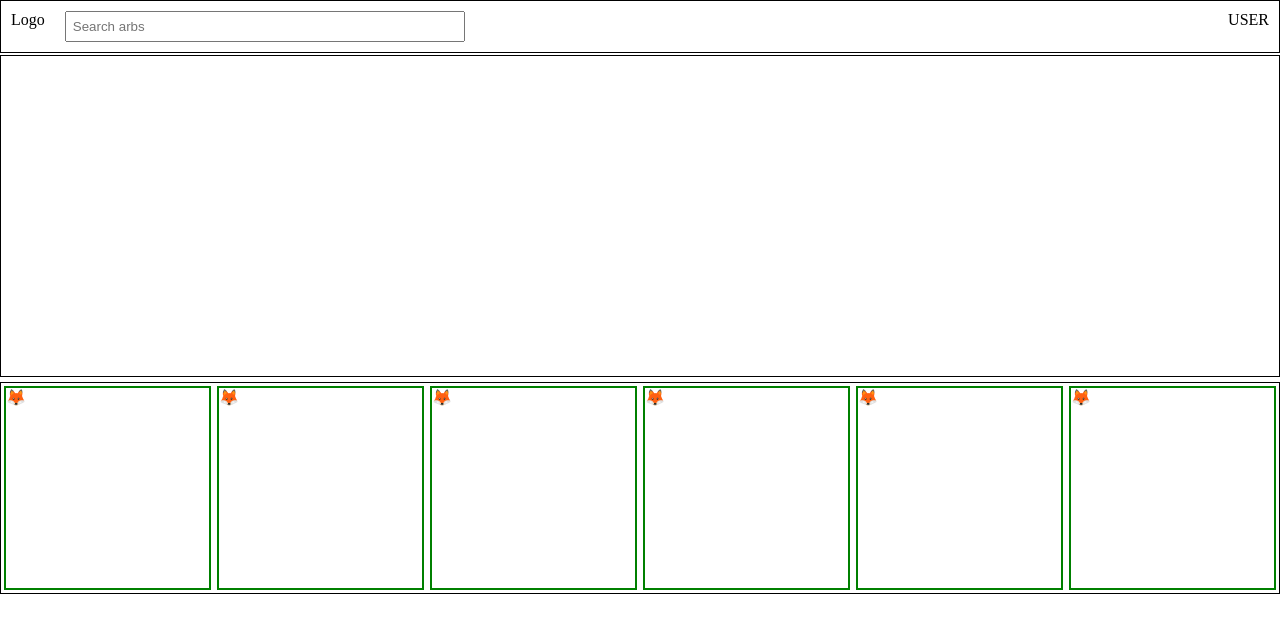
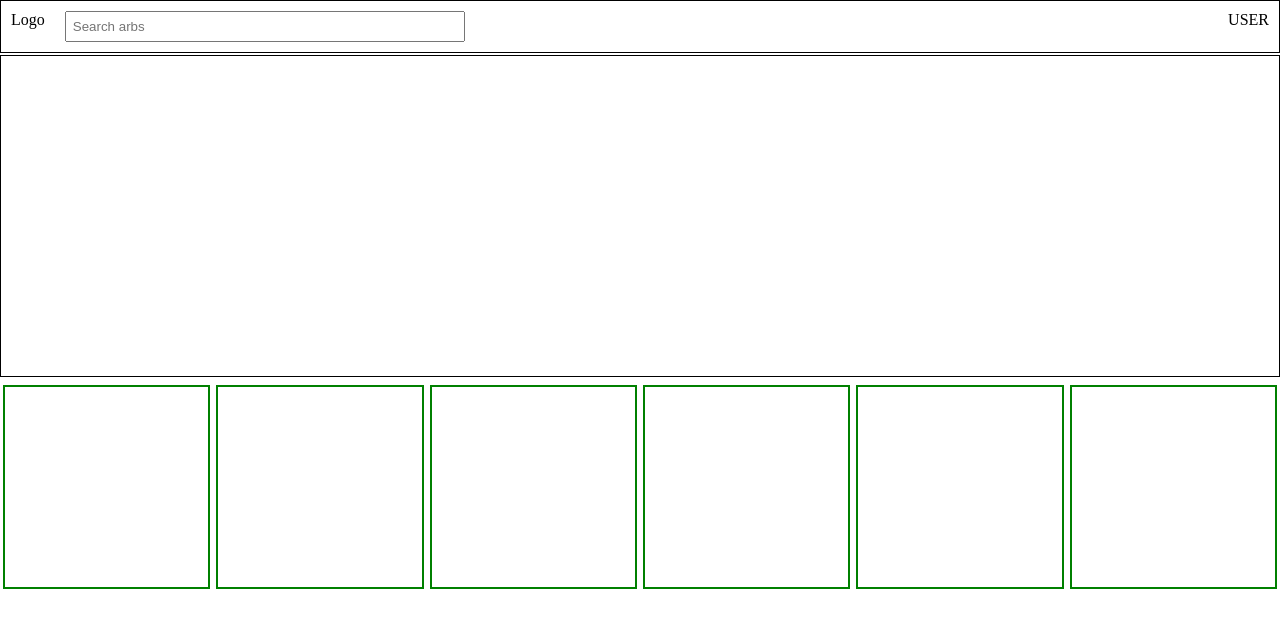
Before and after one commit to keithsimkin/Sports-Betting-Arbitrage, a React (Create React App) app in the folder frontend/: page / in a window 1280 px wide. Shown: the top 632 px of the page. Built offline with nearby package versions, Linux system fonts and the light colour scheme.

Commit message:
fixing component styling

```diff
--- a/frontend/src/components/CardHolder/Card/Card.js
+++ b/frontend/src/components/CardHolder/Card/Card.js
@@ -4,7 +4,6 @@ import "./card.css";
 const Card = () => {
 	return(
 		<div className="card">
-			🦊
 		</div>
 	)
 };
--- a/frontend/src/components/CardHolder/cardholder.css
+++ b/frontend/src/components/CardHolder/cardholder.css
@@ -1,5 +1,4 @@
 .cardholder {
-	border: 1px solid black;
 	margin-top: 5px;
 	display: grid;
 	/*grid-gap: 5px;*/
--- a/frontend/src/components/Header/Header.css
+++ b/frontend/src/components/Header/Header.css
@@ -21,3 +21,7 @@
 .user:hover {
 	cursor: pointer;
 }
+
+@media screen and (min-width: 513px) {
+
+}
```
